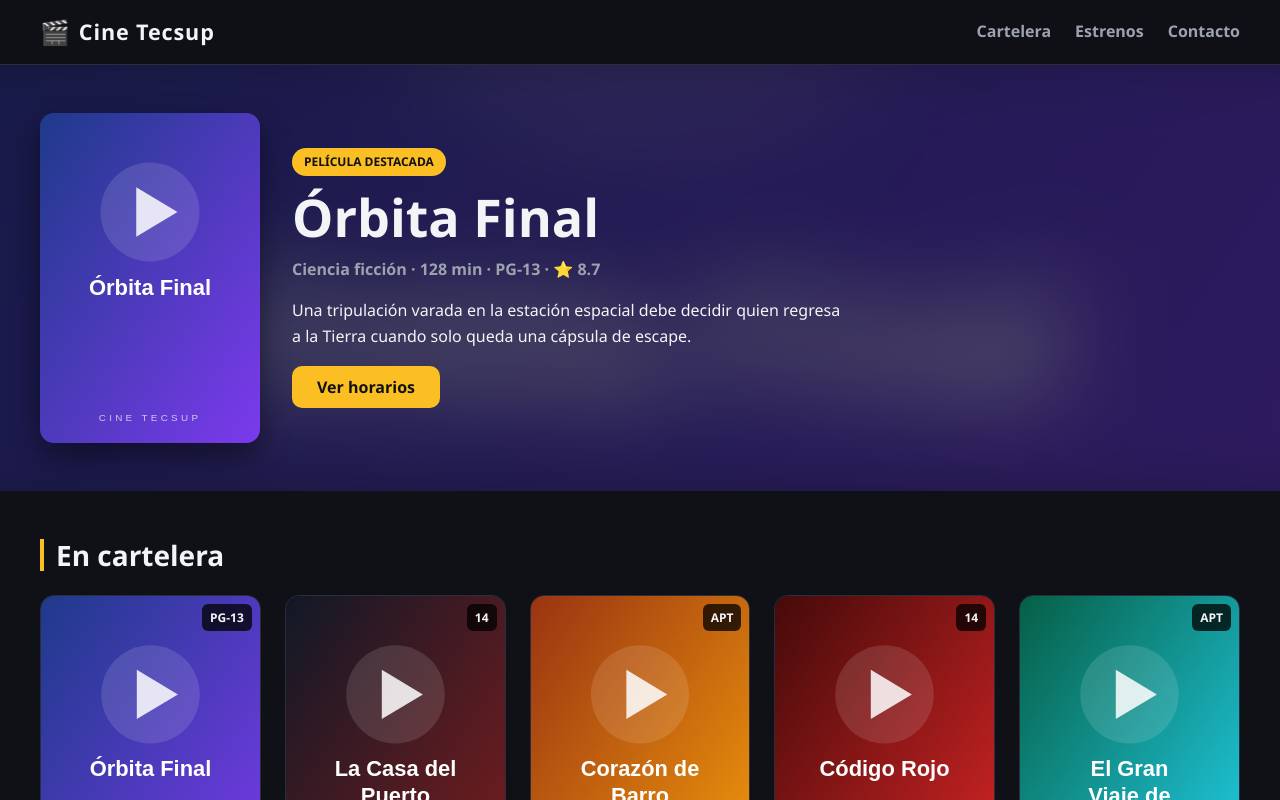
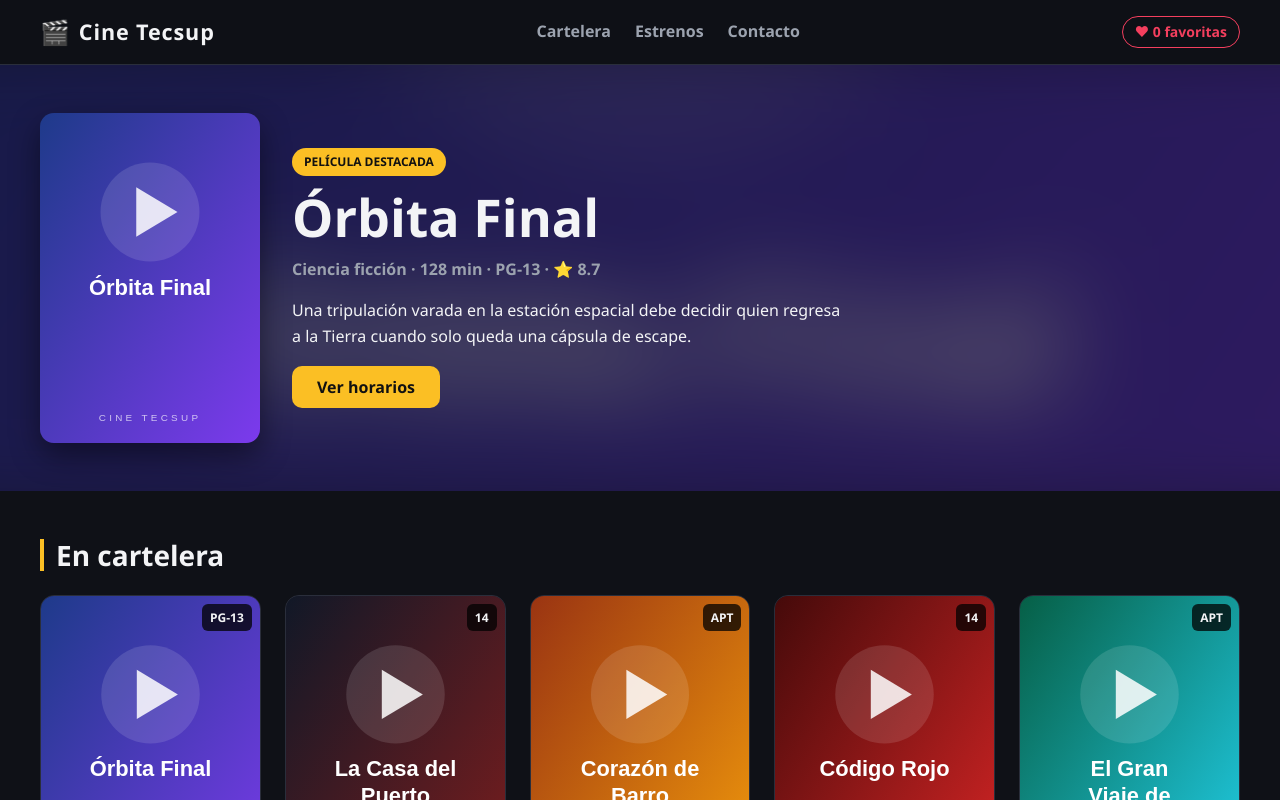
Before and after one commit to kiaraalburqueque-stack/Laboratorio11Emp, a React (Vite) app: page / in a window 1280 px wide. Shown: the top 800 px of the page. Built offline with nearby package versions, Linux system fonts and the light colour scheme.

Commit message:
feat: add favorites state and toggleFavorite to App

```diff
--- a/src/App.jsx
+++ b/src/App.jsx
@@ -1,3 +1,4 @@
+import { useState } from 'react'
 import Header from './components/Header/Header'
 import Hero from './components/Hero/Hero'
 import MovieList from './components/MovieList/MovieList'
@@ -5,12 +6,25 @@ import Footer from './components/Footer/Footer'
 import { movies, featuredMovie } from './data/movies'
 import { cinema } from './data/cinema'
 
-// App is the only component that knows where the data comes from.
-// It passes to each child just what that child needs.
+// App owns the data that several components share.
 function App() {
+  // Ids of the favorite movies. It lives here because the Header (counter)
+  // and every MovieCard (heart button) need the same list.
+  const [favorites, setFavorites] = useState([])
+
+  // Adds the movie if it is not in the list, removes it if it is.
+  // It builds a new array instead of changing the old one.
+  function toggleFavorite(movieId) {
+    setFavorites((current) =>
+      current.includes(movieId)
+        ? current.filter((id) => id !== movieId)
+        : [...current, movieId],
+    )
+  }
+
   return (
     <>
-      <Header cinemaName={cinema.name} />
+      <Header cinemaName={cinema.name} favoritesCount={favorites.length} />
       <main>
         <Hero movie={featuredMovie} />
         <MovieList title="En cartelera" movies={movies} />
--- a/src/components/Header/Header.css
+++ b/src/components/Header/Header.css
@@ -39,6 +39,16 @@
   transition: color 0.2s;
 }
 
+.header__favorites {
+  padding: var(--space-1) var(--space-3);
+  border: 1px solid var(--color-danger);
+  border-radius: 999px;
+  color: var(--color-danger);
+  font-size: var(--font-size-sm);
+  font-weight: 700;
+  white-space: nowrap;
+}
+
 .header__link:hover {
   color: var(--color-primary);
 }
--- a/src/components/Header/Header.jsx
+++ b/src/components/Header/Header.jsx
@@ -6,8 +6,8 @@ const NAV_LINKS = [
   { label: 'Contacto', href: '#contact' },
 ]
 
-// Top bar with the cinema name and the main navigation.
-function Header({ cinemaName }) {
+// Top bar with the cinema name, the main navigation and the favorites counter.
+function Header({ cinemaName, favoritesCount }) {
   return (
     <header className="header">
       <div className="header__inner container">
@@ -26,6 +26,9 @@ function Header({ cinemaName }) {
             ))}
           </ul>
         </nav>
+        <span className="header__favorites" aria-live="polite">
+          ♥ {favoritesCount} {favoritesCount === 1 ? 'favorita' : 'favoritas'}
+        </span>
       </div>
     </header>
   )
```
